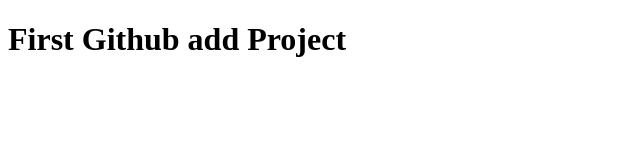
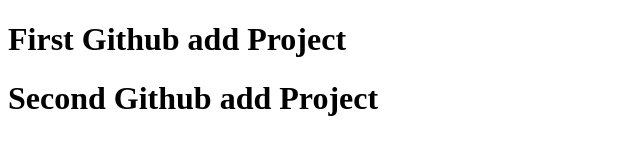
Before and after one commit to SeniorAcademy/git_Project, a plain HTML site: page index.html in a window 1280 px wide. Shown: the whole page, without its empty margins (0-640 px from the left). Drawn offline with Linux system fonts and the light colour scheme.

Commit message:
second commit

```diff
--- a/index.html
+++ b/index.html
@@ -9,5 +9,9 @@
 
     <h1>First Github add Project</h1>
 
+
+    <h1>Second Github add Project</h1>
+
+
 </body>
 </html>
```
